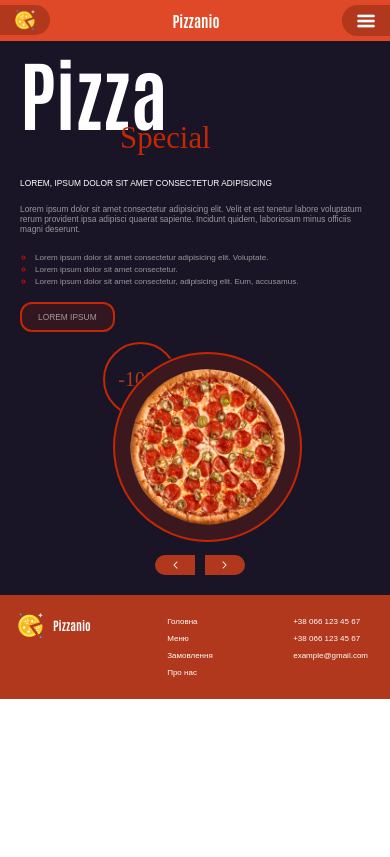
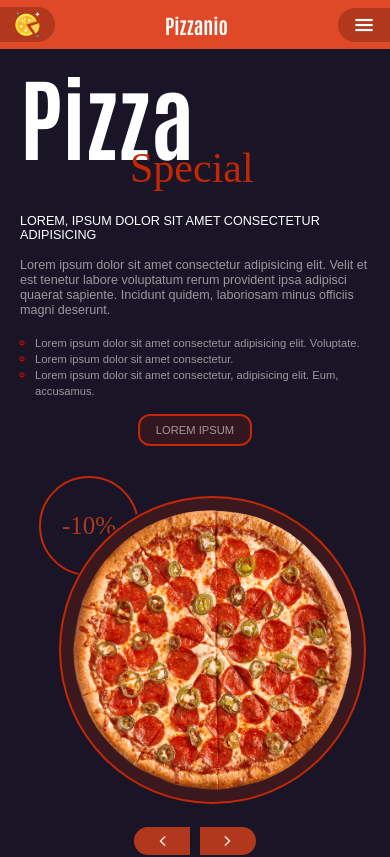
Before and after one commit to DmytroIgorovych/Pizzanio, an Angular app: page / in a window 390 px wide. Shown: the top 857 px of the page. Built offline with nearby package versions, Linux system fonts and the light colour scheme; a web font is replaced by a local one.

Commit message:
480px done

```diff
--- a/src/app/app.component.css
+++ b/src/app/app.component.css
@@ -688,7 +688,7 @@ footer .container .contacts a {
   .header .container {
     display: block;
     margin: 0 auto;
-    padding: 5px 0;
+    padding: 7px 0;
     -moz-column-gap: 0;
          column-gap: 0;
   }
@@ -715,13 +715,13 @@ footer .container .contacts a {
   }
   .header .container .mobile-header .mobile-logo a img {
     vertical-align: middle;
-    width: 20px;
-    height: 20px;
+    width: 25px;
+    height: 25px;
   }
   .header .container .mobile-header .brand {
     font-family: Antonio;
     color: white;
-    font-size: 15px;
+    font-size: 20px;
   }
   .header .container .mobile-header .burger_btns {
     border-top-left-radius: 50px;
@@ -772,47 +772,48 @@ footer .container .contacts a {
   .header .container .mobile-header .burger_btns .open-menu {
     vertical-align: middle;
     border: none;
-    width: 18px;
-    height: 18px;
+    width: 22px;
+    height: 22px;
     background: url("../assets/images/icons/burger.png") center center no-repeat;
     background-size: 20px;
   }
   .header .container .mobile-header .burger_btns .close-menu {
     vertical-align: middle;
     border: none;
-    width: 18px;
-    height: 18px;
+    width: 22px;
+    height: 22px;
     background: url("../assets/images/icons/close_btn.png") center center no-repeat;
     background-size: 20px;
     position: relative;
     z-index: 10;
   }
   footer .container {
+    flex-direction: column;
     justify-content: space-between;
     padding: 18px;
   }
   footer .container nav {
-    margin: 0;
+    margin: 20px 0;
   }
   footer .container nav a {
-    font-size: 8px;
+    font-size: 12px;
     padding: 4px;
   }
   footer .container .logo {
     margin-right: 0;
   }
   footer .container .logo a {
-    font-size: 12px;
+    font-size: 16px;
   }
   footer .container .logo a img {
-    width: 25px;
-    height: 25px;
+    width: 35px;
+    height: 35px;
   }
   footer .container .contacts {
     margin-right: 0;
   }
   footer .container .contacts a {
-    font-size: 8px;
+    font-size: 12px;
     padding: 4px;
   }
 }/*# sourceMappingURL=app.component.css.map */
--- a/src/app/app.component.scss
+++ b/src/app/app.component.scss
@@ -736,7 +736,7 @@ footer{
         .container{
             display:block;
             margin: 0 auto;
-            padding: 5px 0;
+            padding: 7px 0;
             column-gap: 0;
             .head-nav{
                 display: none;
@@ -762,15 +762,15 @@ footer{
                     a{
                         img{
                             vertical-align: middle;
-                            width: 20px;
-                            height: 20px;
+                            width: 25px;
+                            height: 25px;
                         }
                     }
                 }
                 .brand{
                     font-family: Antonio;
                     color: white;
-                    font-size: 15px;
+                    font-size: 20px;
                 }
                 .burger_btns{
                     border-top-left-radius: 50px;
@@ -821,16 +821,16 @@ footer{
                     .open-menu{
                         vertical-align: middle;
                         border: none;
-                        width: 18px;
-                        height: 18px;
+                        width: 22px;
+                        height: 22px;
                         background: url("../assets/images/icons/burger.png") center center no-repeat;
                         background-size: 20px;
                     }
                     .close-menu{
                         vertical-align: middle;
                         border: none;
-                        width: 18px;
-                        height: 18px;
+                        width: 22px;
+                        height: 22px;
                         background: url("../assets/images/icons/close_btn.png") center center no-repeat;
                         background-size: 20px;
                         position:relative ;
@@ -844,30 +844,30 @@ footer{
 
     footer{
         .container{
+            flex-direction: column;
             justify-content: space-between;
             padding: 18px;
             nav{
-                margin: 0;
-
+                margin: 20px 0;
                 a{
-                    font-size: 8px;
+                    font-size: 12px;
                     padding: 4px;
                 }
             }
             .logo{
                 margin-right: 0;
                 a{
-                    font-size: 12px;
+                    font-size: 16px;
                     img{
-                        width: 25px;
-                        height: 25px;
+                        width: 35px;
+                        height: 35px;
                     }
                 }
             }
             .contacts{
                 margin-right: 0;
                 a{
-                    font-size: 8px;
+                    font-size: 12px;
                     padding: 4px;
                 }
             }
--- a/src/app/components/head-page/head-page.component.css
+++ b/src/app/components/head-page/head-page.component.css
@@ -539,73 +539,74 @@ html {
   .container {
     flex-direction: column;
     align-items: center;
-    padding: 10px 20px;
+    padding: 25px 20px;
     width: 100vw;
   }
   .container .promotext {
     max-width: 90vw;
   }
   .container .promotext h1 {
-    font-size: 5.5em;
+    font-size: 6.5em;
     line-height: 60px;
     padding-top: 10px;
   }
   .container .promotext .span {
-    font-size: 2.2em;
-    margin: 0 0 0px 100px;
+    font-size: 3em;
+    margin: 0px 0 0px 110px;
   }
   .container .promotext h4 {
-    font-size: 0.6em;
+    font-size: 0.9em;
     margin-top: -10px;
   }
   .container .promotext p {
-    font-size: 0.6em;
+    font-size: 0.9em;
     margin-bottom: 0;
-    line-height: 10px;
+    line-height: 15px;
   }
   .container .promotext ul li {
-    font-size: 0.8em;
+    font-size: 1em;
     margin: 0;
     margin-left: 15px;
   }
   .container .promotext ul li span {
-    font-size: 0.72em;
+    font-size: 0.8em;
   }
   .container .promotext button {
-    align-items: center;
-    justify-content: center;
-    font-size: 0.6em;
+    display: flex;
+    align-self: center;
+    font-size: 0.8em;
     padding: 8px 16px;
-    margin: 0;
+    margin: 0 auto;
   }
   .container .pizza-image {
-    width: 50vw;
-    margin: 10px 0 0 10px;
+    width: 80vw;
+    margin: 30px 0 0 0;
+    align-items: center;
   }
   .container .pizza-image .imgContainer {
     align-content: flex-end;
-    margin: 10px 5px 10px 10px;
+    margin: 20px 0px 20px 20px;
   }
   .container .pizza-image .imgContainer img {
-    padding: 15px;
-    width: 95%;
+    padding: 12px;
+    width: 100%;
   }
   .container .pizza-image .saleCircle {
-    font-size: 20px;
-    width: 75px;
-    height: 75px;
+    font-size: 25px;
+    width: 100px;
+    height: 100px;
   }
   .container .pizza-image .buttons {
     margin-bottom: 10px;
   }
   .container .pizza-image .buttons button {
-    padding: 10px 20px;
+    padding: 14px 28px;
   }
   .container .pizza-image .buttons button:first-child {
-    background-size: 10px 10px;
+    background-size: 14px 14px;
     margin-right: 10px;
   }
   .container .pizza-image .buttons button:nth-child(2) {
-    background-size: 10px 10px;
+    background-size: 14px 14px;
   }
 }/*# sourceMappingURL=head-page.component.css.map */
--- a/src/app/components/head-page/head-page.component.scss
+++ b/src/app/components/head-page/head-page.component.scss
@@ -584,74 +584,76 @@ html {
     .container{
         flex-direction: column;
         align-items: center;
-        padding: 10px 20px;
+        padding: 25px 20px;
         width: 100vw;
         .promotext{
             max-width: 90vw;
             h1{
-                font-size: 5.5em;
+                font-size: 6.5em;
                 line-height: 60px;
                 padding-top: 10px;
             }
             .span{
-                font-size: 2.2em;
-                margin: 0 0 0px 100px;
+                font-size: 3em;
+                margin: 0px 0 0px 110px;
             }
             h4{
-                font-size: 0.6em;
+                font-size: 0.9em;
                 margin-top: -10px;
             }
             p{
-                font-size: 0.6em;
+                font-size: 0.9em;
                 margin-bottom: 0;
-                line-height: 10px;
+                line-height: 15px;
             }
             ul{
                 li{
-                    font-size: 0.8em;
+                    font-size: 1em;
                     margin: 0;
                     margin-left: 15px;
                     span{
-                        font-size: 0.72em;
+                        font-size: 0.8em;
                     }
                 }
             }
             button{
-                align-items: center;
-                justify-content: center;
-                font-size: 0.6em;
+                display: flex;
+                align-self: center;
+                font-size: 0.8em;
                 padding: 8px 16px;
-                margin: 0;
+                margin: 0 auto;
             }
         }
 
         .pizza-image{
-            width: 50vw;
-            margin: 10px 0 0 10px;
+            width: 80vw;
+            margin: 30px 0 0 0;
+            align-items: center;
             .imgContainer{
                 align-content: flex-end;
-                margin: 10px 5px 10px 10px;
+                margin: 20px 0px 20px 20px;
+
                 img{
-                    padding: 15px;
-                    width: 95%;
+                    padding: 12px;
+                    width: 100%;
                }
             }
 
            .saleCircle{
-            font-size: 20px;
-            width: 75px;
-            height: 75px;
+            font-size: 25px;
+            width: 100px;
+            height: 100px;
            }
            .buttons{
             margin-bottom: 10px;
                 button{
-                    padding: 10px 20px;
+                    padding: 14px 28px;
                     &:first-child{
-                        background-size: 10px 10px;
+                        background-size: 14px 14px;
                         margin-right: 10px;
                     }
                     &:nth-child(2){
-                        background-size: 10px 10px;
+                        background-size: 14px 14px;
                     }
                 }
            }
```
Also changed, not shown: 7 other files (tests, documents, lock files or other folders).
